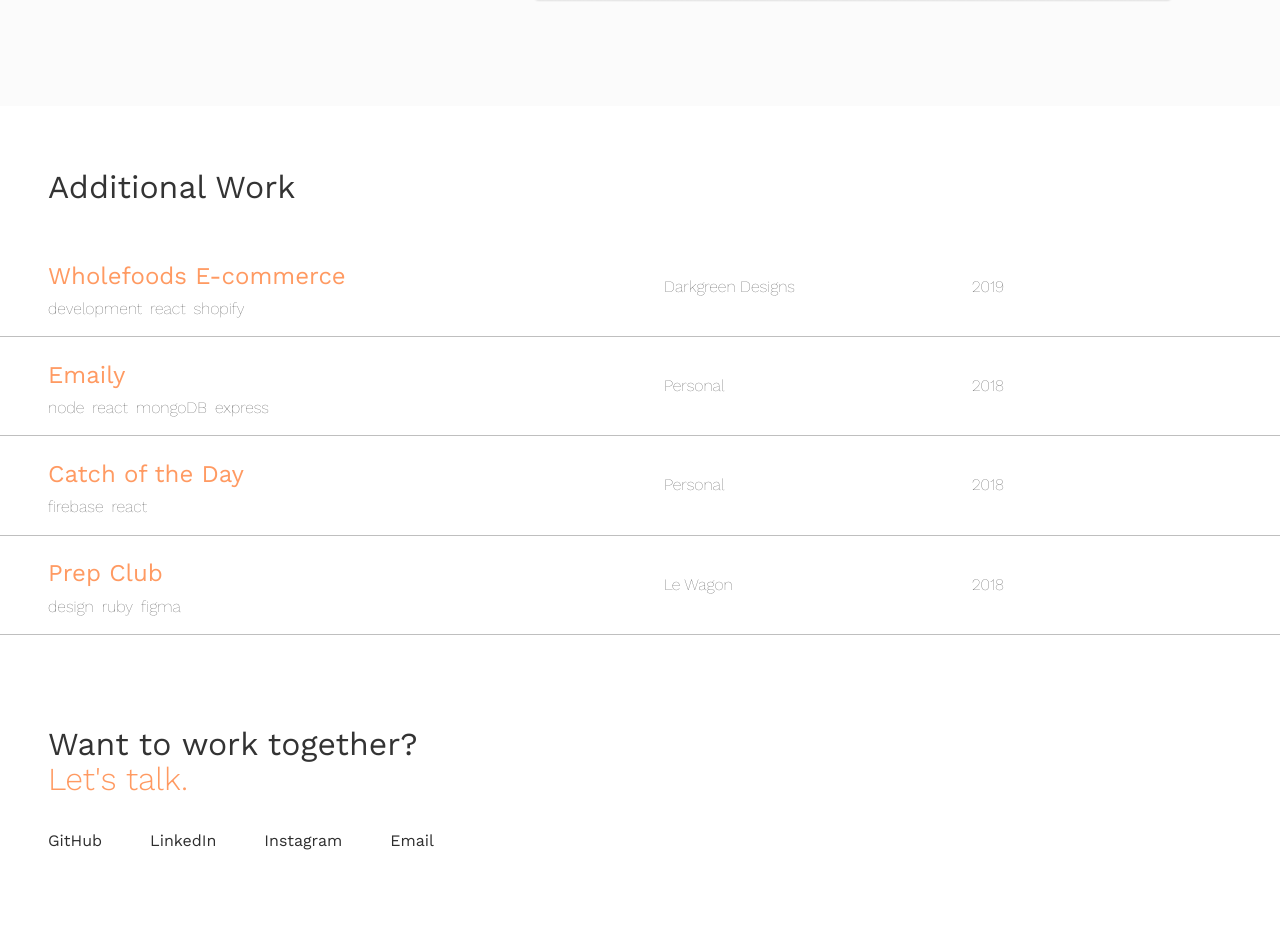
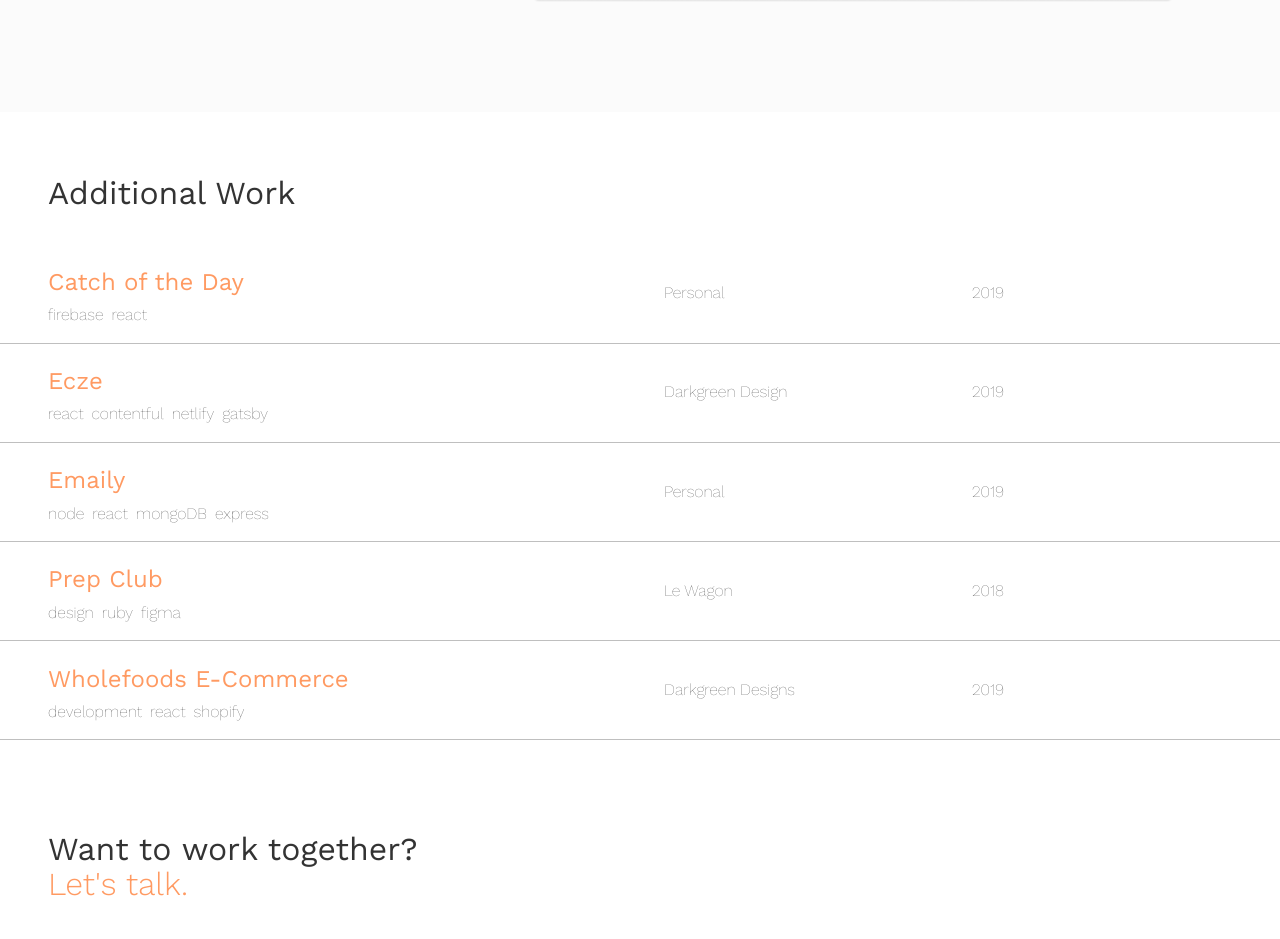
Before and after one commit to calvchum/portfolio-gatsby-netlify, a Gatsby site: page / in a window 1280 px wide. Shown: the part 1454-2393 px from the top of the page. Built offline with nearby package versions, Linux system fonts and the light colour scheme; Gatsby itself is replaced by a stand-in of ours; some packages are replaced by stand-ins of ours.

Commit message:
additionalwork is now querying markdown files

```diff
--- a/src/components/additionalwork.js
+++ b/src/components/additionalwork.js
@@ -2,8 +2,8 @@
 import styled from "styled-components"
 import { SubheaderText, media, colors } from "../utilities"
 import Img from "gatsby-image"
-import { Link } from "gatsby"
-import * as data from "../constants/projectInfo"
+import { Link, StaticQuery, graphql } from "gatsby"
+import * as data1 from "../constants/projectInfo"
 import { ProjectCard } from "./projectcard"
 
 const AdditionalWorkWrapper = styled.div`
@@ -53,18 +53,47 @@
 		padding: 0;
 		`};
 	}
+`
+// return (
+// 	<ProjectLink to={project.link} key={i}>
+// 		<ProjectCard project={project} />
+// 	</ProjectLink>
+// )
 
-`
-
-export const AdditionalWork = () => (
+export const AdditionalWork = () => {
+	return (
+		<StaticQuery
+			query={graphql`
+				query ProjectQuery {
+					allMarkdownRemark {
+						edges {
+							node {
+								frontmatter {
+									date
+									path
+									tags
+									title
+									organisation
+								}
+							}
+						}
+					}
+				}
+			`}
+			render={data => (
 				<AdditionalWorkWrapper>
 					<ProjectTitle>Additional Work</ProjectTitle>
-		{data.projects.map((project, i) => {
+					{console.log(data.allMarkdownRemark.edges)}
+					{data.allMarkdownRemark.edges.map((edge, i) => {
+						console.log(edge.node.frontmatter.title)
 						return (
-				<ProjectLink to={project.link}>
-					<ProjectCard project={project} key={i} />
+							<ProjectLink to={edge.node.frontmatter.path}>
+								<ProjectCard project={edge.node.frontmatter} />
 							</ProjectLink>
 						)
 					})}
 				</AdditionalWorkWrapper>
+			)}
+		/>
 	)
+}
--- a/src/components/midsection.js
+++ b/src/components/midsection.js
@@ -2,6 +2,7 @@
 import styled from "styled-components"
 import { SubheaderText, media, colors } from "../utilities"
 import * as data from "../constants/contactInfo"
+import { Link } from "gatsby"
 import githubLogo from "../images/icons/githubLogo.svg"
 import instagramLogo from "../images/icons/instagramLogo.svg"
 import linkedinLogo from "../images/icons/linkedinLogo.svg"
@@ -70,8 +71,10 @@
 				<SubheaderText>Featured work</SubheaderText>
 			</FeaturedProjectHeadingContainer>
 			<FeaturedProjectCardContainer>
+				<Link to="/projects/ecze">
+					<img src={featuredProjectEcze} style={{ maxHeight: "600px" }} />
+				</Link>
 				{/* Instead of an image, */}
-				<img src={featuredProjectEcze} style={{ maxHeight: "600px" }} />
 			</FeaturedProjectCardContainer>
 		</FeaturedProjectContainer>
 	</MidSectionWrapper>
--- a/src/components/projectcard.js
+++ b/src/components/projectcard.js
@@ -59,9 +59,11 @@
 			<HeadingContainer>
 				<ProjectHeading>{project.title}</ProjectHeading>
 				<TagContainer>
-					{project.tags.map((tag, i) => {
-						return <Tag> {`${tag}`} </Tag>
-					})}
+					{project.tags
+						? project.tags.map((tag, i) => {
+								return <Tag key={i}> {`${tag}`} </Tag>
+						  })
+						: null}
 				</TagContainer>
 			</HeadingContainer>
 			<Info>{project.organisation}</Info>
--- a/src/markdown-pages/cotd.md
+++ b/src/markdown-pages/cotd.md
@@ -3,6 +3,7 @@
 date: "2019"
 title: "Catch of the Day"
 tags: ["firebase", "react"]
+organisation: "Personal"
 ---
 
 Lorem ipsum dolor sit amet, consectetur adipiscing elit. Duis et rhoncus metus, nec sollicitudin diam. Curabitur vel diam eu nisl convallis rutrum. Nunc feugiat dictum ligula. Cras ut venenatis turpis. Maecenas a ornare dui, eget sagittis purus. Mauris vestibulum massa id turpis rhoncus, quis ultricies orci vulputate. Duis vel malesuada justo, eget tincidunt mauris.
--- a/src/markdown-pages/ecze.md
+++ b/src/markdown-pages/ecze.md
@@ -1,7 +1,9 @@
 ---
 path: "/projects/ecze"
 date: "2019"
-title: "This is my story"
+title: "Ecze"
+tags: ["react", "contentful", "netlify", "gatsby"]
+organisation: "Darkgreen Design"
 ---
 
 Lorem ipsum dolor sit amet, consectetur adipiscing elit. Duis et rhoncus metus, nec sollicitudin diam. Curabitur vel diam eu nisl convallis rutrum. Nunc feugiat dictum ligula. Cras ut venenatis turpis. Maecenas a ornare dui, eget sagittis purus. Mauris vestibulum massa id turpis rhoncus, quis ultricies orci vulputate. Duis vel malesuada justo, eget tincidunt mauris.
--- a/src/markdown-pages/emaily.md
+++ b/src/markdown-pages/emaily.md
@@ -1,8 +1,9 @@
 ---
 path: "/projects/emaily"
-date: "2019-20-08"
-title: "This is my story"
+date: "2019"
+title: "Emaily"
 tags: ["node", "react", "mongoDB", "express"]
+organisation: "Personal"
 ---
 
 Lorem ipsum dolor sit amet, consectetur adipiscing elit. Duis et rhoncus metus, nec sollicitudin diam. Curabitur vel diam eu nisl convallis rutrum. Nunc feugiat dictum ligula. Cras ut venenatis turpis. Maecenas a ornare dui, eget sagittis purus. Mauris vestibulum massa id turpis rhoncus, quis ultricies orci vulputate. Duis vel malesuada justo, eget tincidunt mauris.
--- a/src/markdown-pages/prepclub.md
+++ b/src/markdown-pages/prepclub.md
@@ -3,6 +3,7 @@
 date: "2018"
 title: "Prep Club"
 tags: ["design", "ruby", "figma"]
+organisation: "Le Wagon"
 ---
 
 Lorem ipsum dolor sit amet, consectetur adipiscing elit. Duis et rhoncus metus, nec sollicitudin diam. Curabitur vel diam eu nisl convallis rutrum. Nunc feugiat dictum ligula. Cras ut venenatis turpis. Maecenas a ornare dui, eget sagittis purus. Mauris vestibulum massa id turpis rhoncus, quis ultricies orci vulputate. Duis vel malesuada justo, eget tincidunt mauris.
--- a/src/markdown-pages/wholefoods.md
+++ b/src/markdown-pages/wholefoods.md
@@ -3,6 +3,7 @@
 date: "2019"
 title: "Wholefoods E-Commerce"
 tags: ["development", "react", "shopify"]
+organisation: "Darkgreen Designs"
 ---
 
 Lorem ipsum dolor sit amet, consectetur adipiscing elit. Duis et rhoncus metus, nec sollicitudin diam. Curabitur vel diam eu nisl convallis rutrum. Nunc feugiat dictum ligula. Cras ut venenatis turpis. Maecenas a ornare dui, eget sagittis purus. Mauris vestibulum massa id turpis rhoncus, quis ultricies orci vulputate. Duis vel malesuada justo, eget tincidunt mauris.
```
Also changed, not shown: src/markdown-pages/about.md (deleted, +0 -15 lines). Lines whose indentation alone changed are shown as unchanged.
